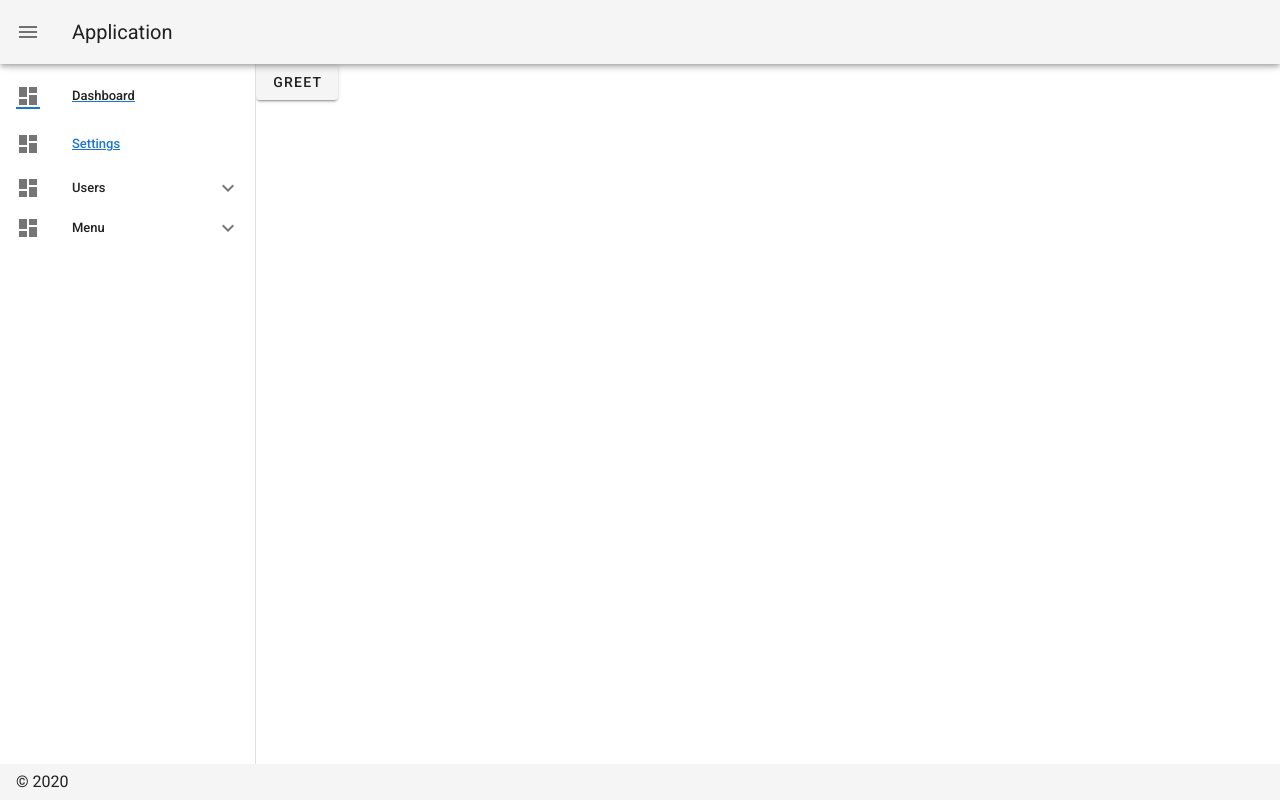
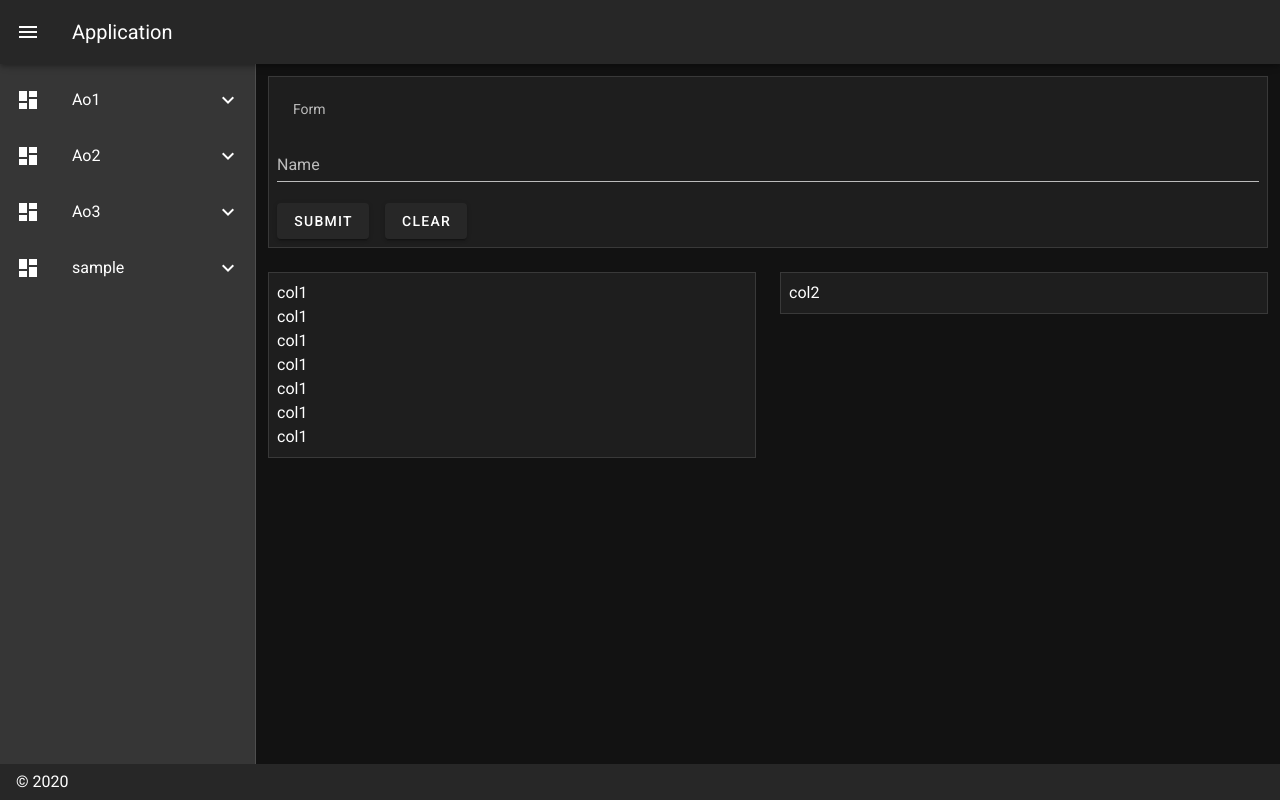
Before and after one commit to JaeHan-Kim/crewVue, a Vue app in the folder frontend/: page /grid in a window 1280 px wide. Built offline with nearby package versions, Linux system fonts and the light colour scheme.

Commit message:
sample 구성

```diff
--- a/frontend/package.json
+++ b/frontend/package.json
@@ -18,7 +18,7 @@
     "vuex": "^3.1.2"
   },
   "devDependencies": {
-    "@vue/cli-plugin-babel": "~4.2.0",
+    "@vue/cli-plugin-babel": "~4.3.1",
     "@vue/cli-plugin-eslint": "~4.2.0",
     "@vue/cli-plugin-router": "~4.2.0",
     "@vue/cli-plugin-unit-jest": "~4.2.0",
--- a/frontend/src/App.vue
+++ b/frontend/src/App.vue
@@ -1,107 +1,6 @@
 <template>
   <v-app>
-
-    <v-navigation-drawer
-      v-model="drawer"
-      app
-      clipped
-    >
-      <v-list dense>
-              <router-link to="/">
-        <v-list-item link>
-          <v-list-item-action>
-            <v-icon>mdi-view-dashboard</v-icon>
-          </v-list-item-action>
-          <v-list-item-content>
-            <v-list-item-title>
-                Dashboard
-            </v-list-item-title>
-          </v-list-item-content>
-        </v-list-item>
-              </router-link>
-        <v-list-item link>
-          <v-list-item-action>
-            <v-icon>mdi-view-dashboard</v-icon>
-          </v-list-item-action>
-          <v-list-item-content>
-            <v-list-item-title>
-              <router-link to="/about">
-                Settings
-              </router-link>
-            </v-list-item-title>
-          </v-list-item-content>
-        </v-list-item>
-        <v-list-group
-          prepend-icon="mdi-view-dashboard"
-        >
-          <template v-slot:activator>
-            <v-list-item-title>Users</v-list-item-title>
-          </template>
-          <v-list-group
-            no-action
-            sub-group
-          >
-            <template v-slot:activator>
-              <v-list-item-content>
-                <v-list-item-title>Admin</v-list-item-title>
-              </v-list-item-content>
-            </template>
-            <v-list-item link>
-              <v-list-item-title v-text="123"></v-list-item-title>
-            </v-list-item>
-            <v-list-item link>
-              <v-list-item-title v-text="456"></v-list-item-title>
-            </v-list-item>
-          </v-list-group>
-        </v-list-group>
-        <v-list-group
-          prepend-icon="mdi-view-dashboard"
-        >
-          <template v-slot:activator>
-            <v-list-item-title>Menu</v-list-item-title>
-          </template>
-
-          <v-list-item link>
-            <v-list-item-content>
-                <v-list-item-title>Sub Menu_1</v-list-item-title>
-            </v-list-item-content>
-          </v-list-item>
-          <v-list-group
-            no-action
-            sub-group
-          >
-            <template v-slot:activator>
-              <v-list-item-content>
-                <v-list-item-title>Sub Menu_2</v-list-item-title>
-              </v-list-item-content>
-            </template>
-            <v-list-item link>
-              <v-list-item-title v-text="123"></v-list-item-title>
-            </v-list-item>
-            <v-list-item link>
-              <v-list-item-title v-text="456"></v-list-item-title>
-            </v-list-item>
-          </v-list-group>
-        </v-list-group>
-      </v-list>
-    </v-navigation-drawer>
-
-    <v-app-bar
-      app
-      clipped-left
-    >
-      <v-app-bar-nav-icon @click.stop="drawer = !drawer" />
-      <v-toolbar-title>Application</v-toolbar-title>
-    </v-app-bar>
-
-    <v-content>
-      <v-btn v-on:click="test">Greet</v-btn>
       <router-view/>
-    </v-content>
-
-    <v-footer app>
-      <span>&copy; 2020</span>
-    </v-footer>
   </v-app>
 </template>
 
@@ -114,12 +13,10 @@ export default {
   },
   components: {
   },
-
   data: () => ({
-    drawer: null
   }),
   created () {
-    this.$vuetify.theme.dark = false
+    this.$vuetify.theme.dark = true
   },
   methods: {
     test: function () {
--- /dev/null
+++ b/frontend/src/components/partials/AppFooter.vue
@@ -0,0 +1,11 @@
+<template>
+  <v-footer app>
+    <span>&copy; 2020</span>
+  </v-footer>
+</template>
+
+<script>
+export default {
+  name: 'AppFooter'
+}
+</script>
--- /dev/null
+++ b/frontend/src/components/partials/AppSidebar.vue
@@ -0,0 +1,115 @@
+<template>
+<!--
+  <v-navigation-drawer
+      v-model="drawer"
+      app
+      clipped
+  >
+-->
+    <v-list>
+    <v-list-group
+        prepend-icon="mdi-view-dashboard"
+    >
+        <template v-slot:activator>
+        <v-list-item-content>
+            <v-list-item-title>Ao1</v-list-item-title>
+        </v-list-item-content>
+        </template>
+    </v-list-group>
+
+    <v-list-group
+        prepend-icon="mdi-view-dashboard"
+        no-action
+    >
+        <template v-slot:activator>
+        <v-list-item-content>
+            <v-list-item-title>Ao2</v-list-item-title>
+        </v-list-item-content>
+        </template>
+        <v-list-item link>
+        <v-list-item-content>
+            <v-list-item-title>Ao2 - 1</v-list-item-title>
+        </v-list-item-content>
+        </v-list-item>
+        <v-list-item link>
+        <v-list-item-content>
+            <v-list-item-title>Ao2 - 2</v-list-item-title>
+        </v-list-item-content>
+        </v-list-item>
+        <v-list-item link>
+        <v-list-item-content>
+            <v-list-item-title>Ao2 - 3</v-list-item-title>
+        </v-list-item-content>
+        </v-list-item>
+    </v-list-group>
+
+    <v-list-group
+        prepend-icon="mdi-view-dashboard"
+        no-action
+    >
+        <template v-slot:activator>
+        <v-list-item-content>
+            <v-list-item-title>Ao3</v-list-item-title>
+        </v-list-item-content>
+        </template>
+        <v-list-group
+        no-action
+        sub-group
+        >
+        <template v-slot:activator>
+            <v-list-item-content>
+            <v-list-item-title>Ao3 - 1</v-list-item-title>
+            </v-list-item-content>
+        </template>
+        <v-list-item link>
+            <v-list-item-title v-text="123"></v-list-item-title>
+        </v-list-item>
+        <v-list-item link>
+            <v-list-item-title v-text="456"></v-list-item-title>
+        </v-list-item>
+        </v-list-group>
+        <v-list-item link>
+        <v-list-item-content>
+            <v-list-item-title>Ao3 - 2</v-list-item-title>
+        </v-list-item-content>
+        </v-list-item>
+    </v-list-group>
+
+    <v-list-group
+        prepend-icon="mdi-view-dashboard"
+        no-action
+    >
+        <template v-slot:activator>
+        <v-list-item-content>
+            <v-list-item-title>sample</v-list-item-title>
+        </v-list-item-content>
+        </template>
+        <v-list-item link>
+        <v-list-item-content>
+            <v-list-item-title>
+            <router-link to="/">
+                main
+            </router-link>
+            </v-list-item-title>
+        </v-list-item-content>
+        </v-list-item>
+        <v-list-item link>
+        <v-list-item-content>
+            <v-list-item-title>
+            <router-link to="/grid">
+                grid
+            </router-link>
+            </v-list-item-title>
+        </v-list-item-content>
+        </v-list-item>
+    </v-list-group>
+
+    </v-list>
+<!-- </v-navigation-drawer> -->
+</template>
+
+<script>
+export default {
+  name: 'AppSidebar'
+}
+</script>
--- a/frontend/src/router/index.js
+++ b/frontend/src/router/index.js
@@ -1,22 +1,25 @@
 import Vue from 'vue'
 import VueRouter from 'vue-router'
-import Home from '../views/Home.vue'
+import MainView from '@/views/MainView.vue'
 
 Vue.use(VueRouter)
 
 const routes = [
   {
-    path: '/',
-    name: 'Home',
-    component: Home
-  },
-  {
-    path: '/about',
-    name: 'About',
+    path: '/loginform',
+    name: 'LoginForm',
     // route level code-splitting
     // this generates a separate chunk (about.[hash].js) for this route
     // which is lazy-loaded when the route is visited.
-    component: () => import(/* webpackChunkName: "about" */ '../views/About.vue')
+    component: () => import(/* webpackChunkName: "about" */ '../views/auth/LoginForm.vue')
+  },
+  {
+    path: '/',
+    name: 'MainView',
+    component: MainView,
+    children: [
+      { path: 'grid', component: () => import(/* webpackChunkName: "about" */ '../views/sample/GirdSample.vue') }
+    ]
   }
 ]
 
--- /dev/null
+++ b/frontend/src/views/MainView.vue
@@ -0,0 +1,42 @@
+<template>
+  <v-app>
+  <v-navigation-drawer
+      v-model="drawer"
+      app
+      clipped
+  >
+    <AppSidebar/>
+  </v-navigation-drawer>
+    <v-app-bar
+      app
+      clipped-left
+    >
+      <v-app-bar-nav-icon @click.stop="drawer = !drawer" />
+      <v-toolbar-title>Application</v-toolbar-title>
+    </v-app-bar>
+    <v-content>
+      <router-view/>
+    </v-content>
+    <AppFooter/>
+  </v-app>
+</template>
+
+<script>
+// @ is an alias to /src
+import AppSidebar from '@/components/partials/AppSidebar.vue'
+import AppFooter from '@/components/partials/AppFooter.vue'
+
+export default {
+  name: 'Main',
+  components: {
+    AppSidebar,
+    AppFooter
+  },
+  props: {
+    source: String
+  },
+  data: () => ({
+    drawer: null
+  })
+}
+</script>
--- a/frontend/src/views/Test.vue
+++ /dev/null
@@ -1,5 +0,0 @@
-<template>
-  <div class="about">
-    <h1>This is an about page</h1>
-  </div>
-</template>
--- /dev/null
+++ b/frontend/src/views/auth/LoginForm.vue
@@ -0,0 +1,60 @@
+<template>
+  <v-content>
+    <v-container
+      class="fill-height"
+      fluid
+    >
+      <v-row
+        align="center"
+        justify="center"
+      >
+        <v-col
+          cols="12"
+          sm="8"
+          md="4"
+        >
+          <v-card class="elevation-12">
+            <v-toolbar
+              color="primary"
+              dark
+              flat
+            >
+              <v-toolbar-title>Login form</v-toolbar-title>
+              <v-spacer></v-spacer>
+            </v-toolbar>
+            <v-card-text>
+              <v-form>
+                <v-text-field
+                  label="Login"
+                  name="login"
+                  type="text"
+                ></v-text-field>
+
+                <v-text-field
+                  id="password"
+                  label="Password"
+                  name="password"
+                  type="password"
+                ></v-text-field>
+              </v-form>
+            </v-card-text>
+            <v-card-actions>
+              <v-spacer></v-spacer>
+              <router-link to="/">
+                <v-btn color="primary">Login</v-btn>
+              </router-link>
+            </v-card-actions>
+          </v-card>
+        </v-col>
+      </v-row>
+    </v-container>
+  </v-content>
+</template>
+
+<script>
+export default {
+  props: {
+    source: String
+  }
+}
+</script>
--- /dev/null
+++ b/frontend/src/views/sample/GirdSample.vue
@@ -0,0 +1,64 @@
+<template>
+  <div class="girdSample">
+    <v-container>
+      <v-row>
+        <v-col>
+          <v-card
+            class="pa-2"
+            tile
+            outlined
+          >
+            <form>
+              <v-subheader>Form</v-subheader>
+              <v-text-field v-model="name" label="Name" />
+
+              <v-btn class="mr-4" @click="submit">submit</v-btn>
+              <v-btn>clear</v-btn>
+            </form>
+          </v-card>
+        </v-col>
+      </v-row>
+      <v-row>
+        <v-col>
+          <v-card
+            class="pa-2"
+            tile
+            outlined
+          >
+            col1<br>
+            col1<br>
+            col1<br>
+            col1<br>
+            col1<br>
+            col1<br>
+            col1<br>
+          </v-card>
+        </v-col>
+        <v-col>
+          <v-card
+            class="pa-2"
+            tile
+            outlined
+          >
+            col2
+          </v-card>
+        </v-col>
+      </v-row>
+    </v-container>
+  </div>
+</template>
+
+<script>
+export default {
+  name: 'GirdSample',
+  data: () => ({
+    name: null
+  }),
+  methods: {
+    submit: function () {
+      console.log('submit')
+      console.log(this.name)
+    }
+  }
+}
+</script>
```
Also changed, not shown: frontend/src/components/partials/AppHeader.vue (added, +15 -0 lines), 1 other file (tests, documents, lock files or other folders).
